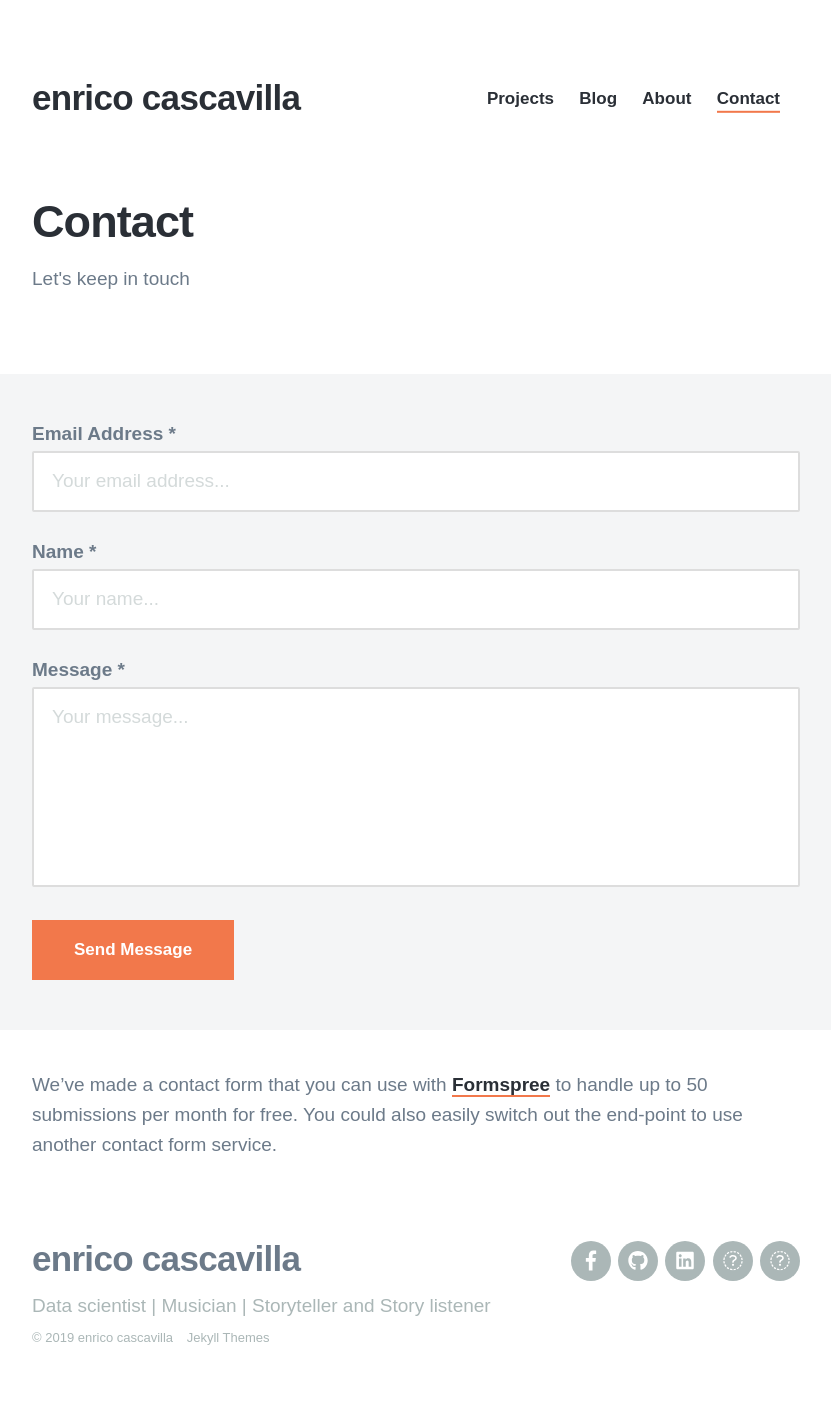
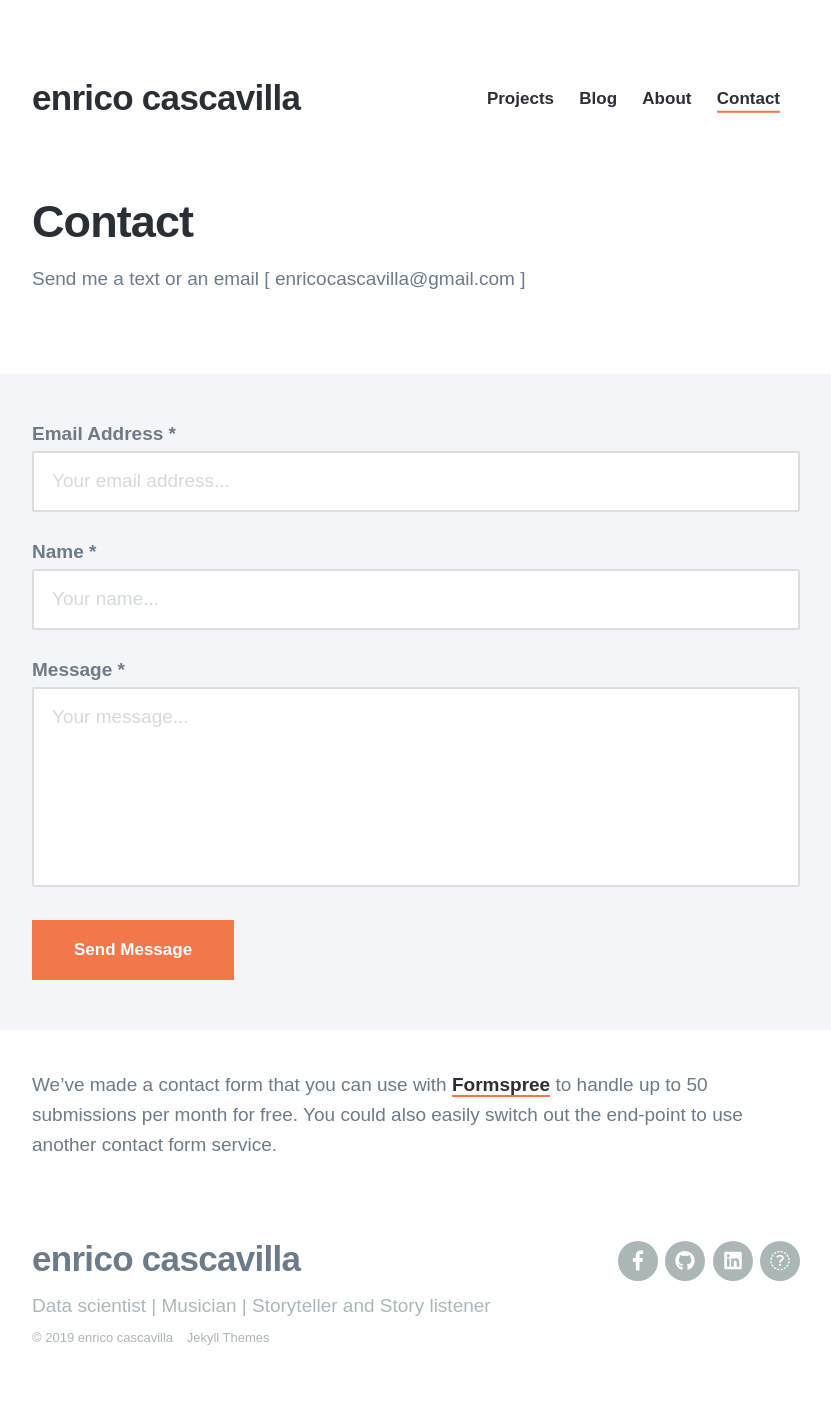
Before and after one commit to enrico-cascavilla/enrico-cascavilla.github.io, a Jekyll site: the page built from _pages/contact.md, in a window 1280 px wide. Shown: the whole page, without its empty margins (224-1055 px from the left). Built offline with Jekyll 4.4.1, drawn with Linux system fonts in a browser that asks for light colours; nearby versions of some CDN libraries; some web fonts are replaced.

Commit message:
portfolio name

```diff
--- a/_data/settings.yml
+++ b/_data/settings.yml
@@ -60,7 +60,7 @@ social_settings:
   bandcamp_url: ''
   linkedin_url: 'https://www.linkedin.com/in/enrico-cascavilla/'
   mymusic_url: 'https://www.enc-sound.net/'
-  gmail: 'ilcasca@gmail.com'
+
 
 
 color_settings:
--- a/_pages/contact.md
+++ b/_pages/contact.md
@@ -1,6 +1,6 @@
 ---
 title: Contact
-subtitle: Let's keep in touch
+subtitle: Send me a text or an email [ enricocascavilla@gmail.com ]
 description:
 featured_image: /images/demo/demo-landscape.jpg
 ---
```
